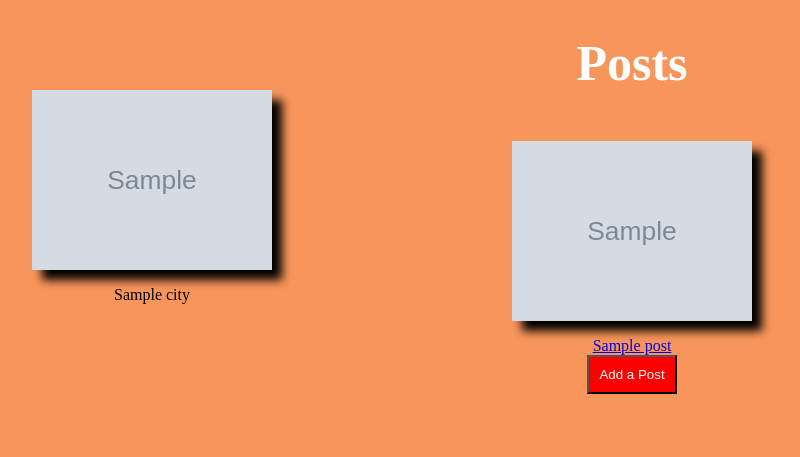
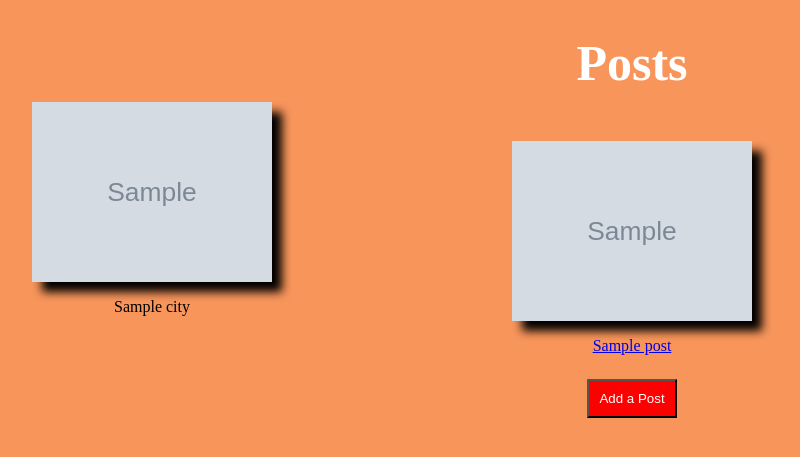
Before and after one commit to michaelbryanstark/Project-Wayfarer, a Django app: page /cities/1/ in a window 1280 px wide. Shown: the part 57-514 px from the top of the page, without its empty margins (96-896 px from the left). Run offline with Django 3.2, Linux system fonts and the light colour scheme; tables that the repository leaves empty hold one stand-in row (values such as "Sample post"); grey boxes marked "Sample" are stand-in pictures.

Commit message:
fixed margin on post button

```diff
--- a/main_app/static/styles/main.css
+++ b/main_app/static/styles/main.css
@@ -168,6 +168,7 @@ h2{
     background-color: red;
     color: white;
     padding: 10px;
+    margin-top: 24px;
 }
 .is-dark button:hover{
     background-color:black;
```
